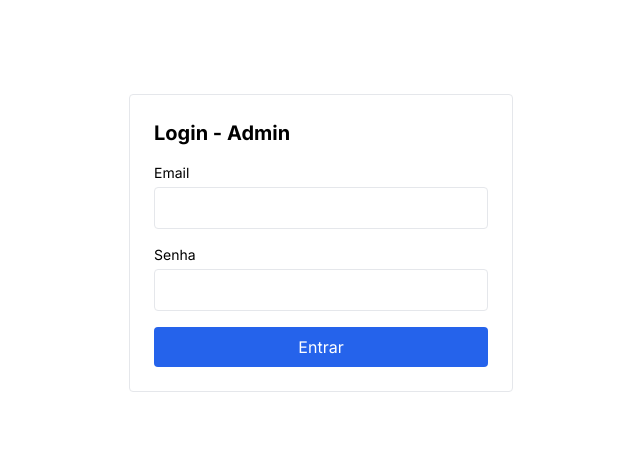
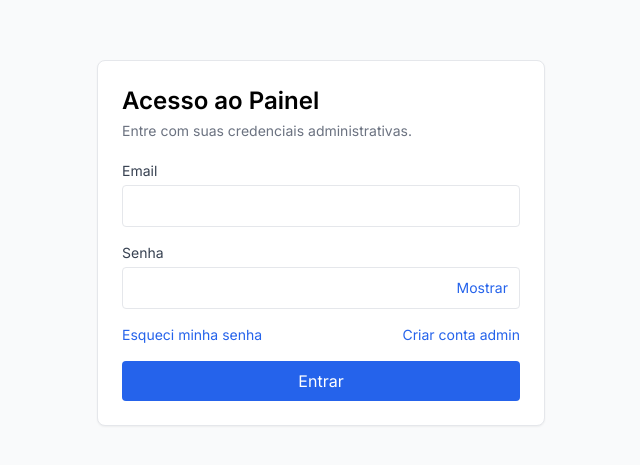
Before and after one commit to Alceujrab/sisloc, a React (Vite) app in the folder admin/: page /login in a window 1280 px wide. Shown: the part 157-622 px from the top of the page, without its empty margins (319-959 px from the left). Built offline with nearby package versions, Linux system fonts and the light colour scheme; no server answers.

Commit message:
feat(admin): nova tela de login com mostrar senha, esqueci senha e cadastro de admin

```diff
--- a/admin/src/pages/LoginPage.jsx
+++ b/admin/src/pages/LoginPage.jsx
@@ -1,17 +1,47 @@
 import React, { useState } from 'react';
 import { useNavigate } from 'react-router-dom';
 import { adminService } from '../services/api';
+
+function TextInput({ label, type = 'text', value, onChange, rightSlot, ...props }) {
+  return (
+    <div className="space-y-1">
+      {label && <label className="block text-sm text-gray-700">{label}</label>}
+      <div className="relative">
+        <input
+          className="w-full border rounded px-3 py-2 pr-10 focus:outline-none focus:ring-2 focus:ring-blue-500"
+          type={type}
+          value={value}
+          onChange={onChange}
+          {...props}
+        />
+        {rightSlot && (
+          <div className="absolute inset-y-0 right-0 pr-3 flex items-center text-sm text-gray-500">
+            {rightSlot}
+          </div>
+        )}
+      </div>
+    </div>
+  );
+}
 
 function LoginPage() {
   const navigate = useNavigate();
   const [email, setEmail] = useState('');
   const [password, setPassword] = useState('');
+  const [showPwd, setShowPwd] = useState(false);
   const [loading, setLoading] = useState(false);
   const [error, setError] = useState('');
+  const [info, setInfo] = useState('');
+  const [showRegister, setShowRegister] = useState(false);
+  const [regName, setRegName] = useState('');
+  const [regEmail, setRegEmail] = useState('');
+  const [regPassword, setRegPassword] = useState('');
+  const [regLoading, setRegLoading] = useState(false);
 
   const onSubmit = async (e) => {
     e.preventDefault();
     setError('');
+  setInfo('');
     setLoading(true);
     try {
       const res = await adminService.login({ email, password });
@@ -32,29 +62,105 @@ function LoginPage() {
       localStorage.setItem('token', token);
       navigate('/dashboard', { replace: true });
     } catch (err) {
-      setError(err.response?.data?.message || 'Falha no login');
+      const apiMsg = err.response?.data?.error || err.response?.data?.message;
+      setError(apiMsg || 'Falha no login');
     } finally {
       setLoading(false);
     }
   };
 
+  const onForgot = async () => {
+    try {
+      setError('');
+      setInfo('');
+      if (!email) {
+        setError('Informe seu email para recuperar a senha.');
+        return;
+      }
+      await adminService.forgotPassword(email);
+      setInfo('Se o email existir, enviaremos instruções de recuperação.');
+    } catch (e) {
+      setError('Não foi possível solicitar recuperação agora.');
+    }
+  };
+
+  const onRegister = async (e) => {
+    e.preventDefault();
+    setRegLoading(true);
+    try {
+      setError('');
+      setInfo('');
+      const r = await adminService.register({ name: regName, email: regEmail, password: regPassword });
+      if (r.data?.success) {
+        setInfo('Conta criada. Faça login com seu email e senha.');
+        setShowRegister(false);
+      } else {
+        setError(r.data?.message || 'Não foi possível criar a conta.');
+      }
+    } catch (e) {
+      setError(e.response?.data?.message || 'Falha ao criar conta');
+    } finally {
+      setRegLoading(false);
+    }
+  };
+
   return (
-    <div className="min-h-screen grid place-items-center p-6">
-      <form onSubmit={onSubmit} className="w-full max-w-sm border rounded p-6 space-y-4">
-        <h1 className="text-xl font-bold">Login - Admin</h1>
-        {error && <div className="text-primary-600 text-sm">{error}</div>}
+    <div className="min-h-screen flex items-center justify-center bg-gray-50 p-6">
+      <div className="w-full max-w-md bg-white shadow-sm border rounded-lg p-6 space-y-5">
         <div className="space-y-1">
-          <label className="block text-sm">Email</label>
-          <input className="w-full border rounded px-3 py-2" type="email" value={email} onChange={(e) => setEmail(e.target.value)} required />
+          <h1 className="text-2xl font-semibold">Acesso ao Painel</h1>
+          <p className="text-sm text-gray-500">Entre com suas credenciais administrativas.</p>
         </div>
-        <div className="space-y-1">
-          <label className="block text-sm">Senha</label>
-          <input className="w-full border rounded px-3 py-2" type="password" value={password} onChange={(e) => setPassword(e.target.value)} required />
-        </div>
-        <button type="submit" disabled={loading} className="w-full bg-blue-600 text-white rounded py-2">
-          {loading ? 'Entrando...' : 'Entrar'}
-        </button>
-      </form>
+
+        {error && <div className="text-red-600 text-sm">{error}</div>}
+        {info && <div className="text-green-600 text-sm">{info}</div>}
+
+        <form onSubmit={onSubmit} className="space-y-4">
+          <TextInput label="Email" type="email" value={email} onChange={(e) => setEmail(e.target.value)} required />
+          <TextInput
+            label="Senha"
+            type={showPwd ? 'text' : 'password'}
+            value={password}
+            onChange={(e) => setPassword(e.target.value)}
+            required
+            rightSlot={
+              <button type="button" onClick={() => setShowPwd((v) => !v)} className="text-blue-600 hover:underline">
+                {showPwd ? 'Ocultar' : 'Mostrar'}
+              </button>
+            }
+          />
+          <div className="flex items-center justify-between text-sm">
+            <button type="button" onClick={onForgot} className="text-blue-600 hover:underline">Esqueci minha senha</button>
+            <button type="button" onClick={() => setShowRegister(true)} className="text-blue-600 hover:underline">Criar conta admin</button>
+          </div>
+          <button type="submit" disabled={loading} className="w-full bg-blue-600 hover:bg-blue-700 transition text-white rounded py-2">
+            {loading ? 'Entrando...' : 'Entrar'}
+          </button>
+        </form>
+
+        {showRegister && (
+          <div className="fixed inset-0 bg-black/40 grid place-items-center p-4">
+            <div className="w-full max-w-md bg-white rounded-lg shadow p-6 space-y-4">
+              <div className="flex items-center justify-between">
+                <h2 className="text-lg font-semibold">Criar Administrador</h2>
+                <button onClick={() => setShowRegister(false)} className="text-sm text-gray-500 hover:underline">Fechar</button>
+              </div>
+              <form onSubmit={onRegister} className="space-y-3">
+                <TextInput label="Nome" value={regName} onChange={(e) => setRegName(e.target.value)} required />
+                <TextInput label="Email" type="email" value={regEmail} onChange={(e) => setRegEmail(e.target.value)} required />
+                <TextInput label="Senha" type="password" value={regPassword} onChange={(e) => setRegPassword(e.target.value)} required />
+                <div className="flex items-center gap-3">
+                  <button type="button" onClick={() => setShowRegister(false)} className="px-4 py-2 border rounded">Cancelar</button>
+                  <button type="submit" disabled={regLoading} className="px-4 py-2 bg-blue-600 text-white rounded">
+                    {regLoading ? 'Criando...' : 'Criar conta'}
+                  </button>
+                </div>
+                <p className="text-xs text-gray-500">A conta criada terá acesso ao painel. Garanta que seu backend aprove usuários adequadamente.</p>
+              </form>
+            </div>
+          </div>
+        )}
+      </div>
     </div>
   );
 }
--- a/admin/src/services/api.js
+++ b/admin/src/services/api.js
@@ -16,6 +16,9 @@ api.interceptors.request.use((config) => {
 
  export const adminService = {
    login: (data) => api.post('/auth/login', data),
+   register: (data) => api.post('/auth/register', data),
+   forgotPassword: (email) => api.post('/auth/forgot-password', { email }),
+   resetPassword: (token, password) => api.post('/auth/reset-password', { token, password }),
    me: () => api.get('/auth/me'),
    // ... existentes
    getLocations: () => api.get('/admin/locations'),
```
